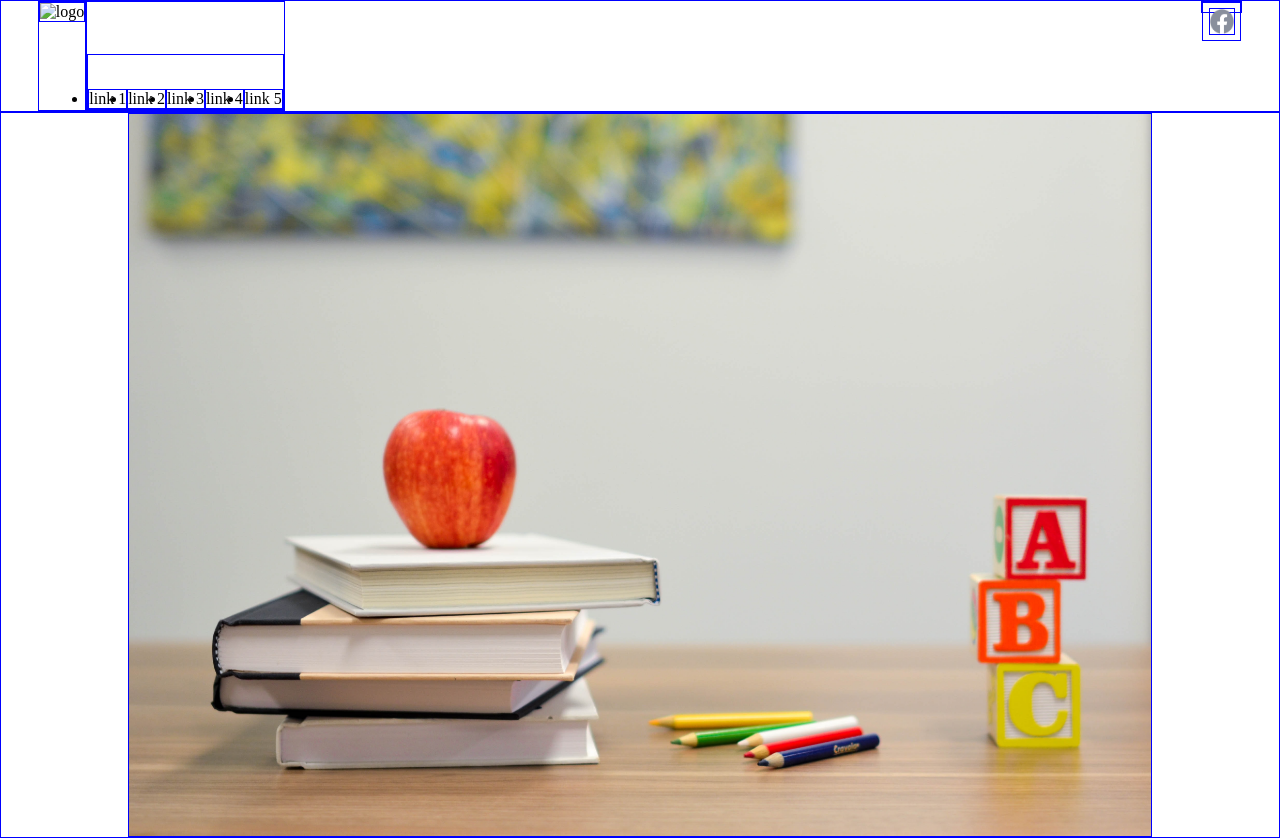
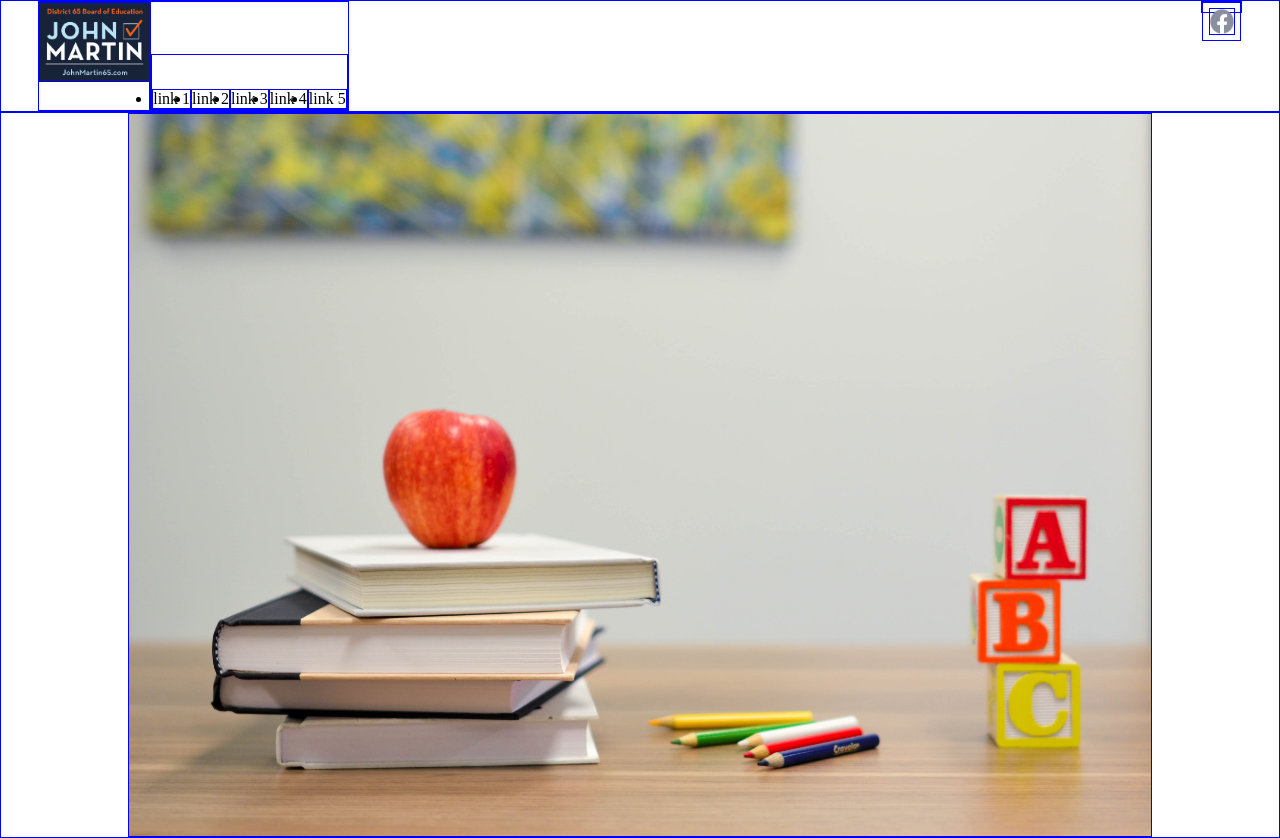
Before and after one commit to seanstephenbrian/campaign-website, a website built with webpack: page src/html/index.html in a window 1280 px wide. Built offline with nearby package versions, Linux system fonts and the light colour scheme.

Commit message:
load in yard-sign logo image

```diff
--- a/src/html/index.html
+++ b/src/html/index.html
@@ -1,6 +1,6 @@
 <header>
     <div class="logo-container">
-        <img src="" alt="logo">
+        <img class="logo-img" src="../img/sign.png" alt="John Martin for District 65 Board of Education">
     </div>
     <nav>
         <ul class="nav-links">
--- a/src/style.css
+++ b/src/style.css
@@ -52,6 +52,14 @@ header {
     position: relative;
     height: var(--header-height);
     padding: 0 calc(var(--header-padding));
+}
+
+.logo-container {
+    width: calc(3*var(--rvv));
+}
+
+.logo-img {
+    width: 100%;
 }
 
 nav {
```
Also changed, not shown: dist/96539f301f38e9b0d796.png (added), dist/main.bundle.js, src/img/sign.png (added).
